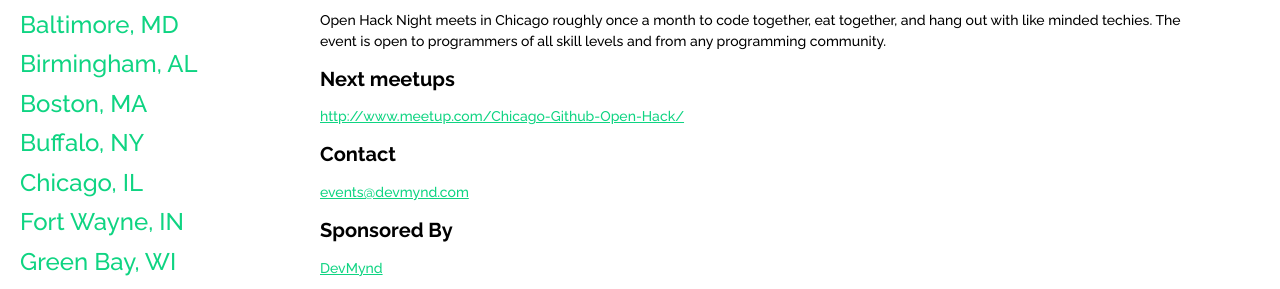
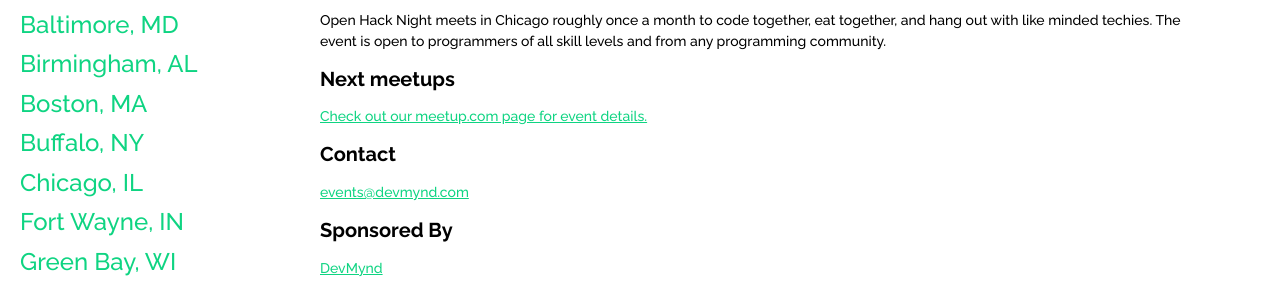
Before and after one commit to OpenHack/openhack.github.com, a Jekyll site: the page built from chicago/index.markdown, in a window 1280 px wide. Shown: the part 259-548 px from the top of the page. Built offline with Jekyll 4.4.1, drawn with Linux system fonts in a browser that asks for light colours; Markdown is read by kramdown in place of the engine named in the settings; comment, search, counter and statistics services are not loaded.

Commit message:
apparently I don't understand markdown

```diff
--- a/chicago/index.markdown
+++ b/chicago/index.markdown
@@ -13,8 +13,7 @@ to programmers of all skill levels and from any programming community.
 
 ### Next meetups
 
-[http://www.meetup.com/Chicago-Github-Open-Hack/](Check with our
-Meetup.com page)
+[Check out our meetup.com page for event details.](http://www.meetup.com/Chicago-Github-Open-Hack/)
 
 ### Contact
 
```
